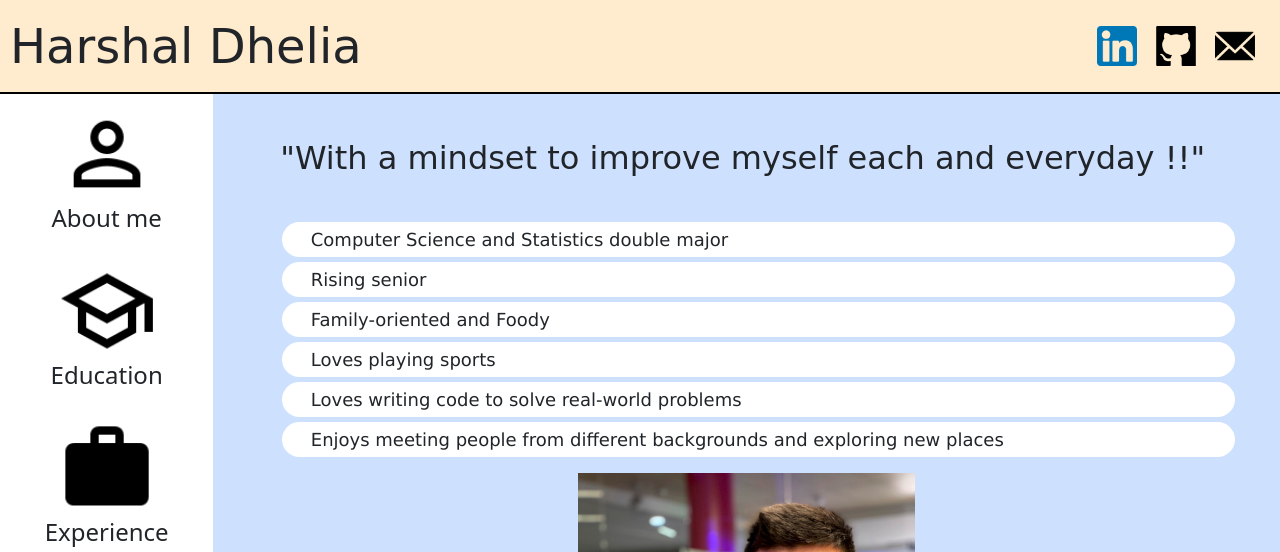
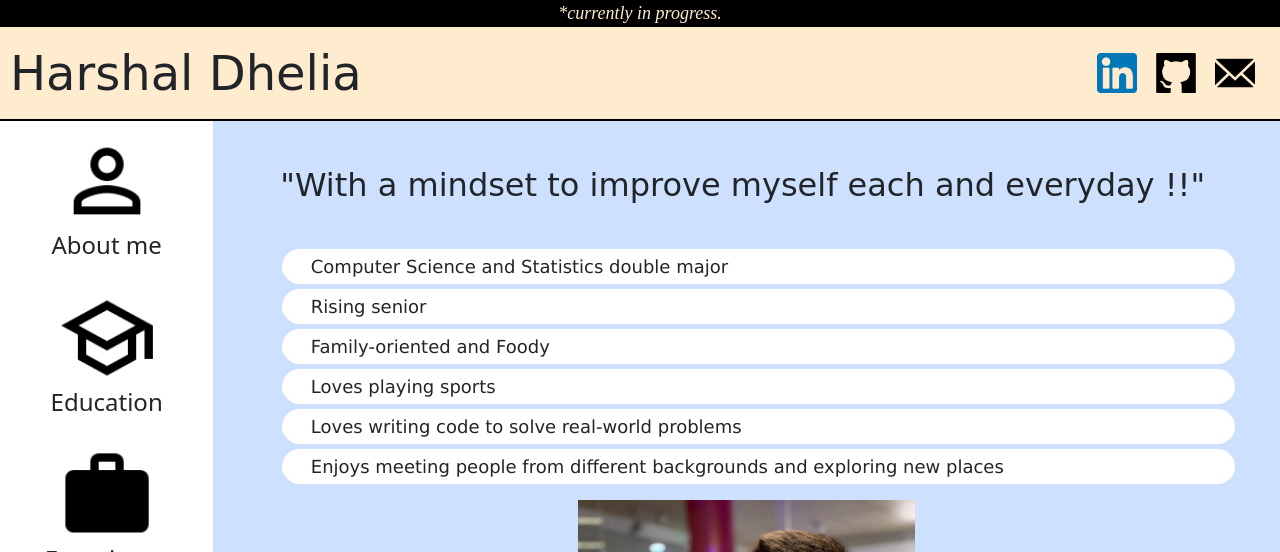
Before and after one commit to hdhelia/personal-website, a plain HTML site: page index.html in a window 1280 px wide. Shown: the top 552 px of the page. Drawn offline with nearby package versions, Linux system fonts and the light colour scheme; a web font is replaced by a local one.

Commit message:
In progress: message added.

```diff
--- a/index.html
+++ b/index.html
@@ -12,6 +12,9 @@
     <title>Harshal Dhelia</title>
   </head>
   <body>
+    <div class="additional-info">
+        <i>*currently in progress.</i>
+    </div>
     <!-- Toolbar -->
     <div class="flex-container toolbar">
         <div class="toolbar-font">Harshal Dhelia</div>
--- a/styling.css
+++ b/styling.css
@@ -1,4 +1,14 @@
 @import url('https://fonts.googleapis.com/css2?family=Rampart+One&family=Varela+Round&display=swap');
+
+.additional-info {
+    width: 100%;
+    height: fit-content;
+    font-size: large;
+    font-family: serif;
+    color: blanchedalmond;
+    background-color: black;
+    text-align: center;
+}
 
 .flex-container {
     display: flex;
```
